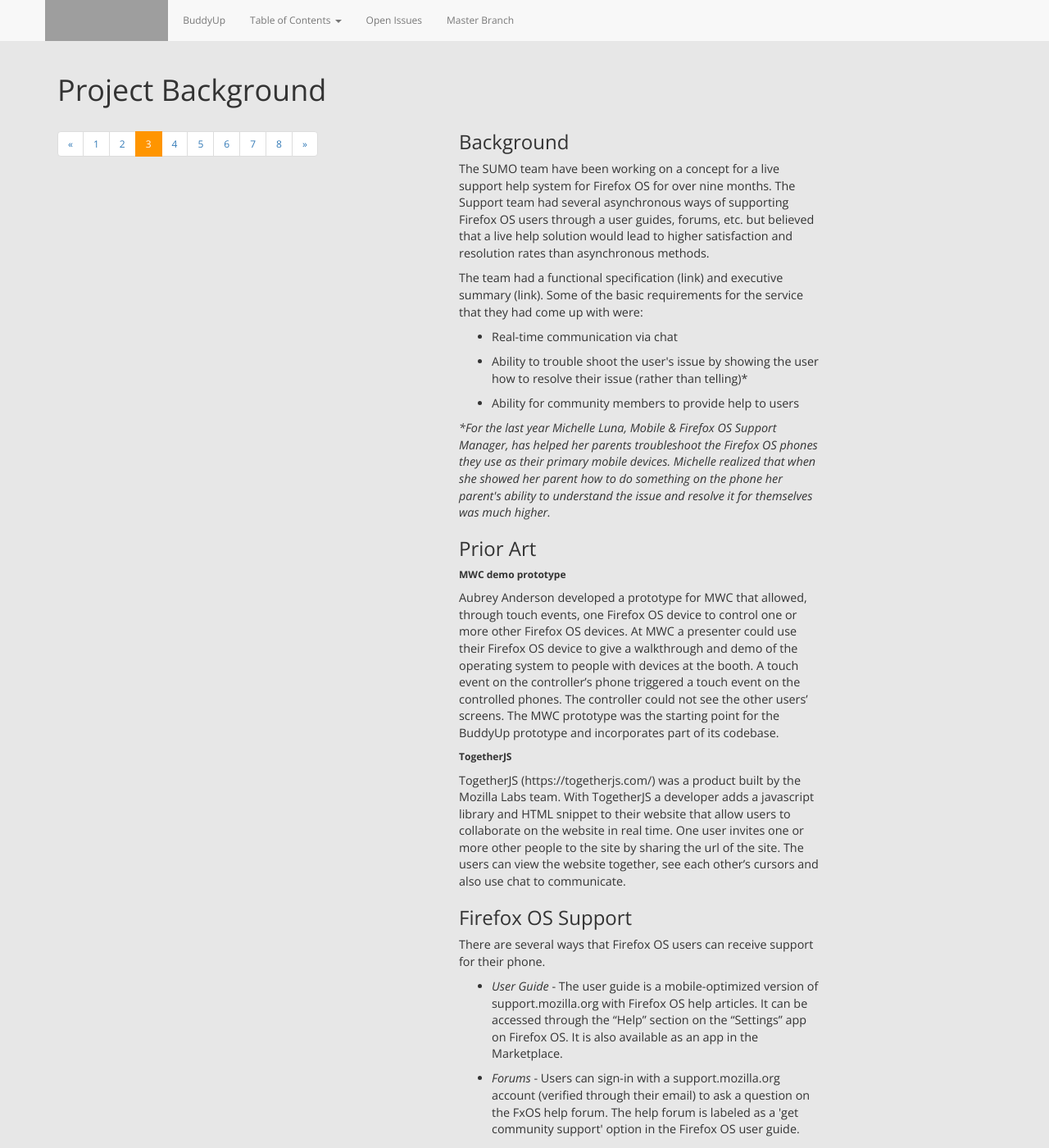
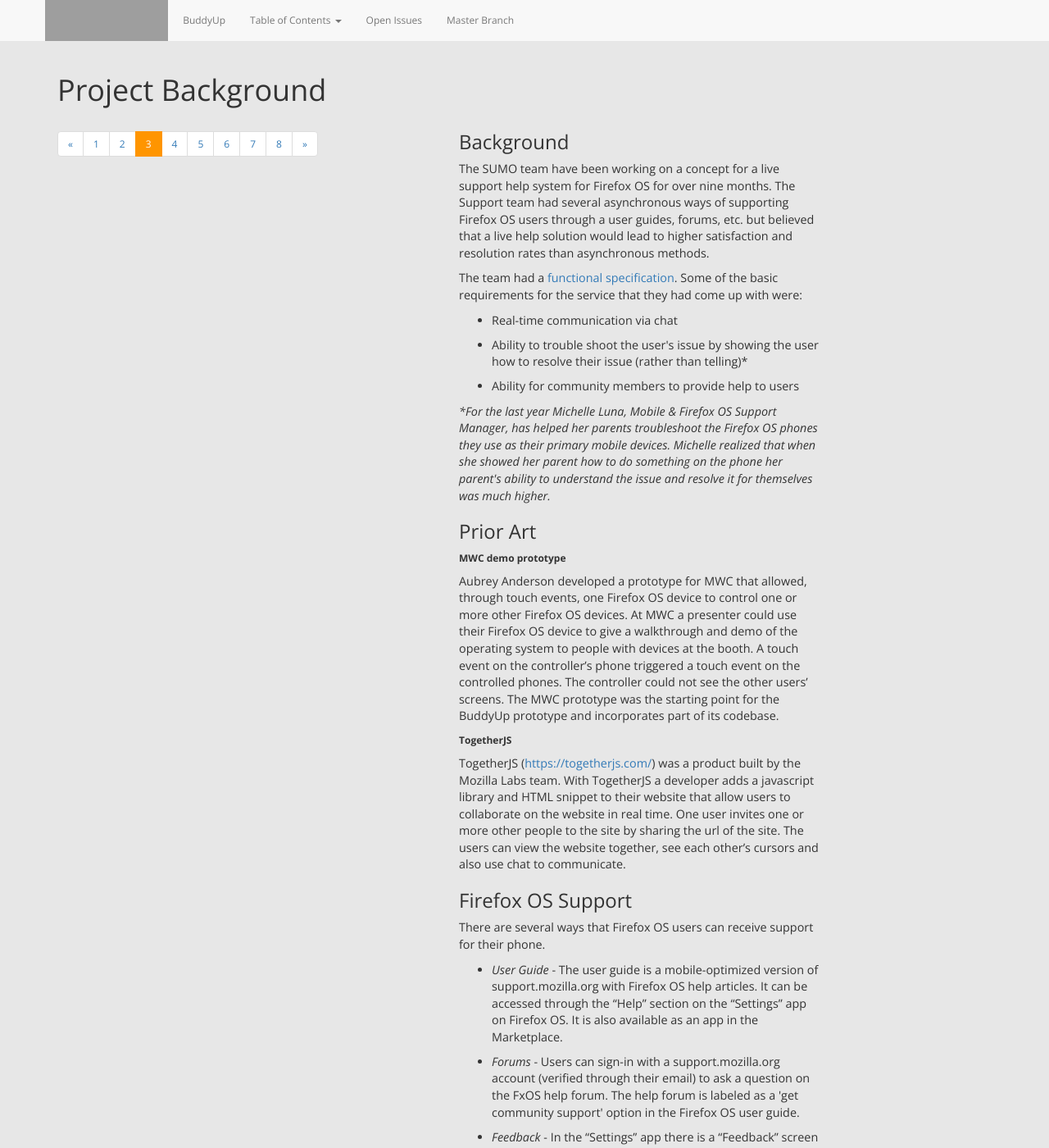
Before and after one commit to mhanratty/marketplaceux-buddyup, a Jekyll site: the page built from projectBackground.html, in a window 1280 px wide and 1400 px high. Shown: the whole window at 82% size. Built offline with Jekyll 4.4.1, drawn with Linux system fonts in a browser that asks for light colours; nearby versions of some CDN libraries; grey boxes are pictures that could not be loaded.

Commit message:
Update projectBackground.html

```diff
--- a/projectBackground.html
+++ b/projectBackground.html
@@ -20,7 +20,7 @@
 		The SUMO team have been working on a concept for a live support help system for Firefox OS for over nine months. The Support team had several asynchronous ways of supporting Firefox OS users through a user guides, forums, etc. but believed that a live help solution would lead to higher satisfaction and resolution rates than asynchronous methods.
 		</p>
 
-		<p class="longText">The team had a functional specification (link) and executive summary (link). Some of the basic requirements for the service that they had come up with were:</p>
+		<p class="longText">The team had a <a href="https://docs.google.com/document/d/1ncrYJgfuYDmeOj_FRw7DboTlzrx-X7xZ2k6JRJx_ncc/edit">functional specification</a>. Some of the basic requirements for the service that they had come up with were:</p>
 		<ul class="longText">
 
 			<li>Real-time communication via chat</li>
@@ -42,7 +42,7 @@
 
 		<p></p><b>TogetherJS</b></p>
 		<p class="longText">
-		 TogetherJS (https://togetherjs.com/) was a product built by the Mozilla Labs team. With TogetherJS a developer adds a javascript library and HTML snippet to their website that allow users to collaborate on the website in real time. One user invites one or more other people to the site by sharing the url of the site. The users can view the website together, see each other’s cursors and also use chat to communicate.
+		 TogetherJS (<a>https://togetherjs.com/</a>) was a product built by the Mozilla Labs team. With TogetherJS a developer adds a javascript library and HTML snippet to their website that allow users to collaborate on the website in real time. One user invites one or more other people to the site by sharing the url of the site. The users can view the website together, see each other’s cursors and also use chat to communicate.
 		 </p>
 
 
```
